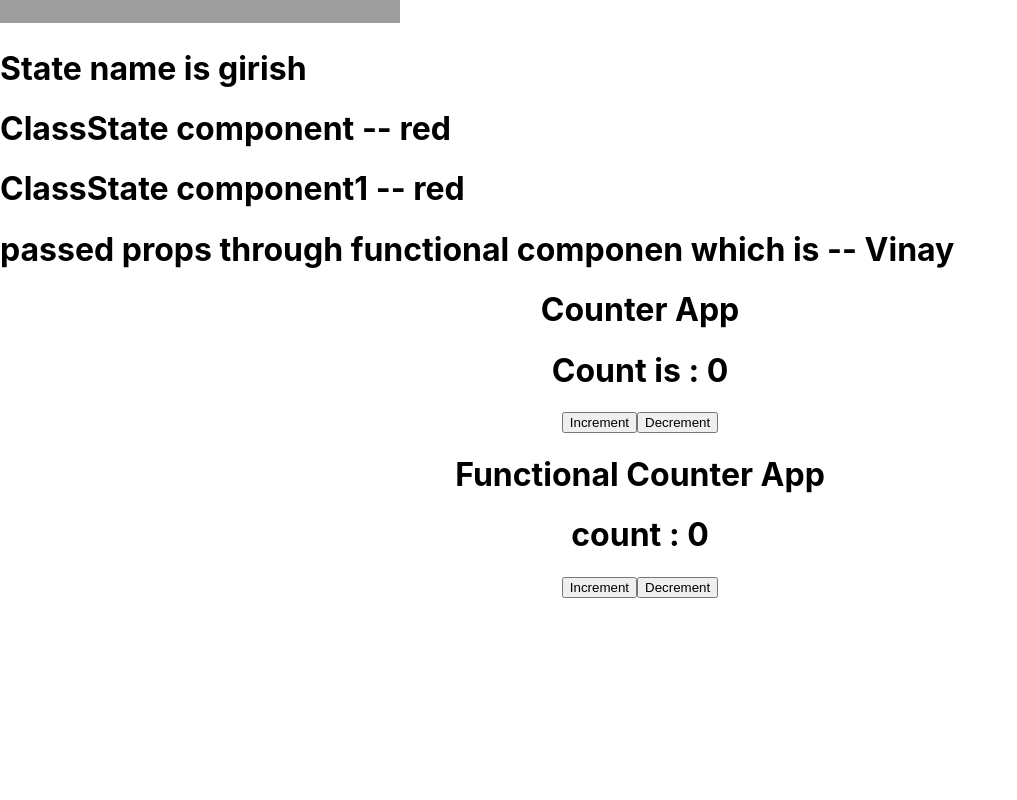
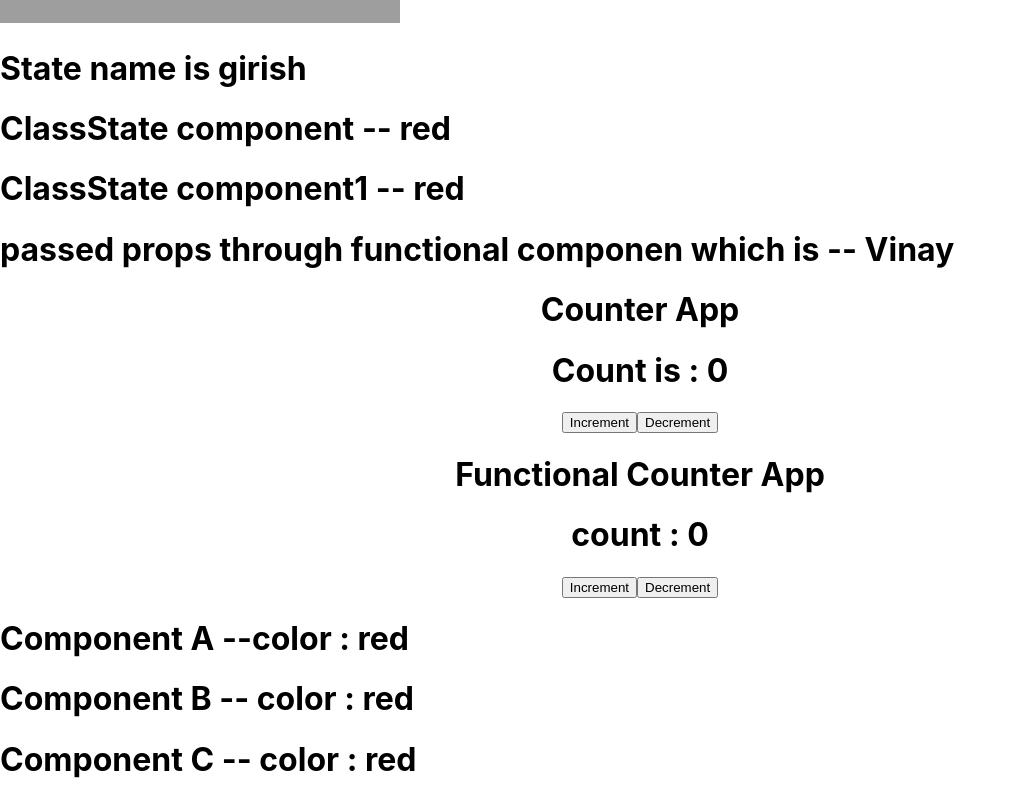
Before and after one commit to GirishSaundarkar/practice-react, a React (Create React App) app: page / in a window 1280 px wide. Shown: the part 1084-1884 px from the top of the page, without its empty margins (0-1017 px from the left). Before the commit the page ends 1682 px from the top, so only its background shows below. Built offline with nearby package versions, Linux system fonts and the light colour scheme; grey boxes are pictures that could not be loaded.

Commit message:
implemented useContext Hook

```diff
--- a/src/App.js
+++ b/src/App.js
@@ -12,6 +12,13 @@ import ClassState from "./components/ClassState";
 import FunctionalProps from "./components/FunctionalProps";
 import ClassCounter from "./components/ClassCounter";
 import FunctionalCounter from "./components/FunctionalCounter";
+import { createContext } from "react";
+import A from "./components/A";
+import B from "./components/B";
+import C from "./components/C";
+
+
+export let contextObj = createContext();
 
 function App() {
   return (
@@ -33,6 +40,12 @@ function App() {
       <FunctionalProps name="Vinay" />
       <ClassCounter />
       <FunctionalCounter />
+      {/* here we have use useContext hook in which we showed that value is accessible in any level of components */}
+      <contextObj.Provider value="color : red">
+        <A />
+        <B />
+        <C />
+      </contextObj.Provider>
     </>
   );
 }
--- /dev/null
+++ b/src/components/A.js
@@ -0,0 +1,13 @@
+import React, { useContext } from 'react';
+import { contextObj } from '../App';
+
+function A() {
+    let val = useContext(contextObj)
+    return (
+        <>
+            <h1>Component A --{val}</h1>
+        </>
+    )
+}
+
+export default A
--- /dev/null
+++ b/src/components/B.js
@@ -0,0 +1,13 @@
+import React, { useContext } from 'react'
+import { contextObj } from '../App';
+
+
+function B() {
+    let val = useContext(contextObj)
+
+    return (
+        <h1>Component B -- {val}</h1>
+    )
+}
+
+export default B
--- /dev/null
+++ b/src/components/C.js
@@ -0,0 +1,13 @@
+import React, { useContext } from 'react';
+import { contextObj } from '../App';
+
+
+function C() {
+    let val = useContext(contextObj)
+
+    return (
+        <h1>Component C -- {val}</h1>
+    )
+}
+
+export default C;
```
Also changed, not shown: src/components/useContext.js (added).
